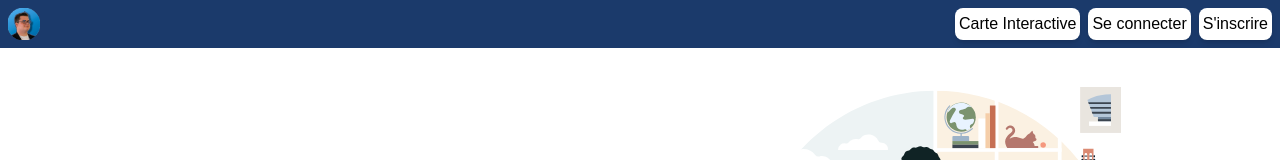
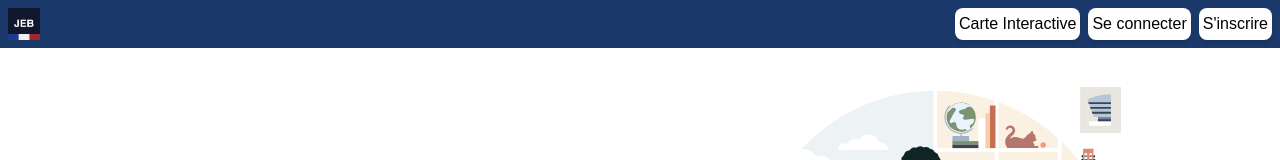
Before and after one commit to SkyReox/GeoEmploi, a Next.js app: page / in a window 1280 px wide. Shown: the top 160 px of the page. Built offline with nearby package versions, Linux system fonts and the light colour scheme.

Commit message:
feat: Ministery icon in top left corner

```diff
--- a/app/components/HeaderComponent.tsx
+++ b/app/components/HeaderComponent.tsx
@@ -7,8 +7,8 @@ export default function HeaderComponent() {
                 <a href="/">
                     <Image
                         className="w-8"
-                        src="/icon.png"
-                        alt="GeoEmploi Icon"
+                        src="/jeb.png"
+                        alt="Jeb Icon"
                         width={100}
                         height={100}
                         priority
```
Also changed, not shown: public/jeb.png (added).
